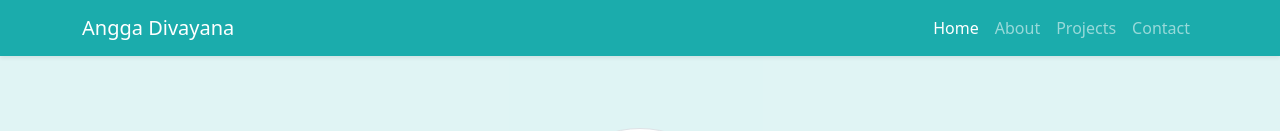
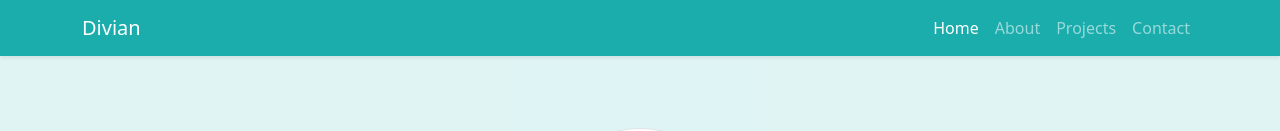
Before and after one commit to div-n/anggadivayana.github.io, a plain HTML site: page index.html in a window 1280 px wide. Shown: the top 131 px of the page. Drawn offline with nearby package versions, Linux system fonts and the light colour scheme.

Commit message:
Update "Angga Divayana" to "Divian"

```diff
--- a/index.html
+++ b/index.html
@@ -20,7 +20,7 @@
     <!-- Navbar -->
     <nav class="navbar navbar-expand-lg navbar-dark shadow-sm fixed-top" style="background-color: #1bacac">
       <div class="container">
-        <a class="navbar-brand" href="#">Angga Divayana</a>
+        <a class="navbar-brand" href="#">Divian</a>
         <button class="navbar-toggler" type="button" data-bs-toggle="collapse" data-bs-target="#navbarNav" aria-controls="navbarNav" aria-expanded="false" aria-label="Toggle navigation">
           <span class="navbar-toggler-icon"></span>
         </button>
```
